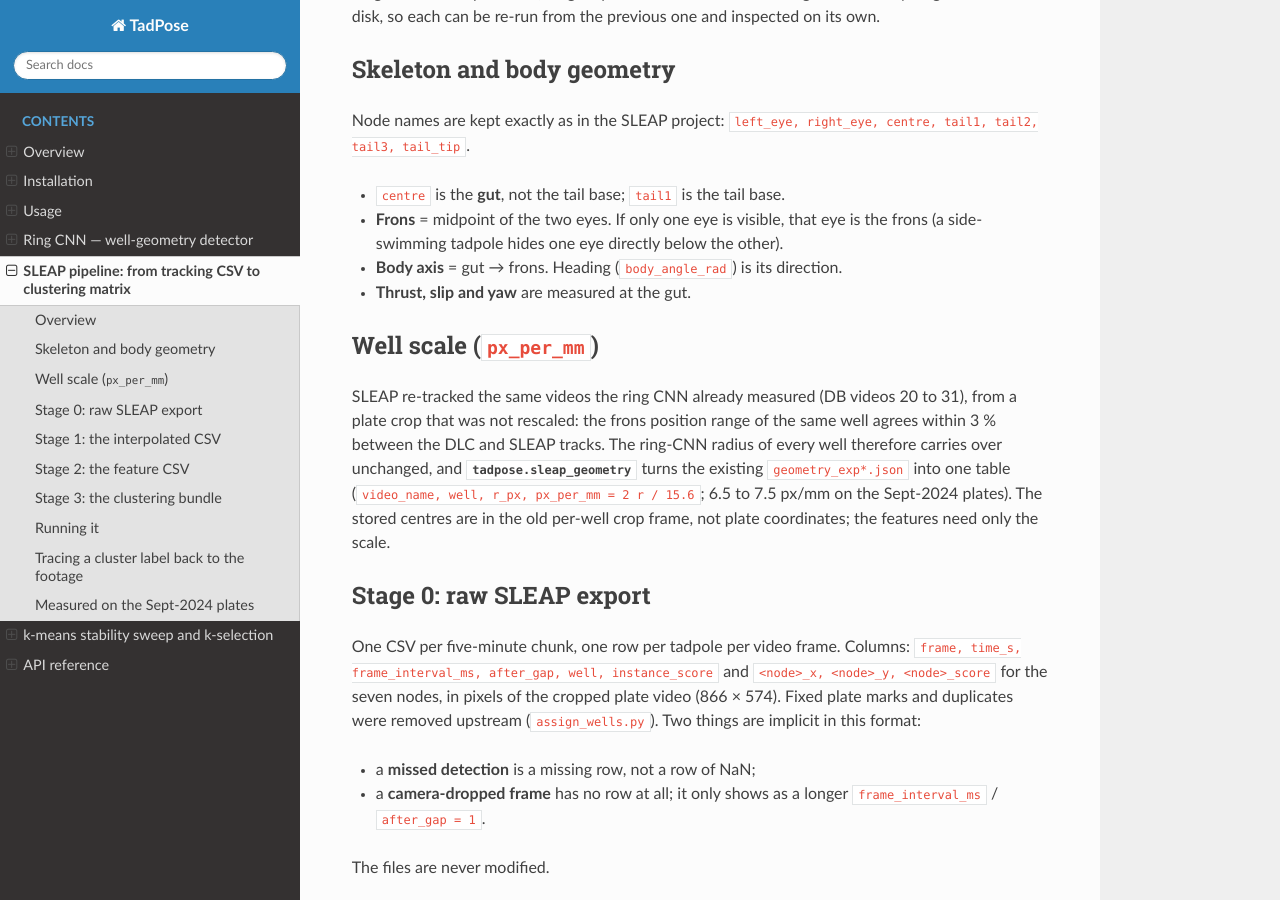
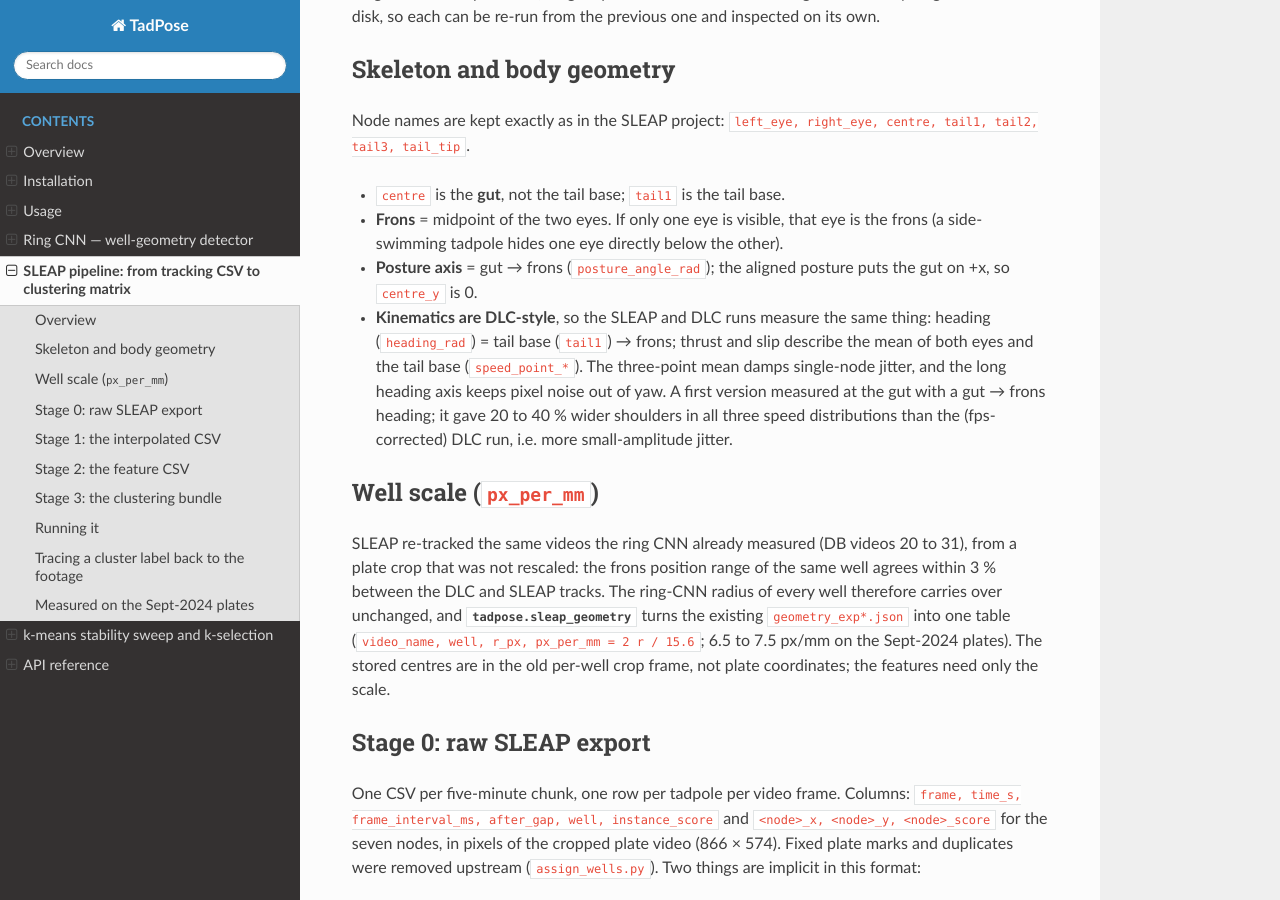
Before and after one commit to zerotonin/tadpose, a Sphinx documentation site: the page built from docs/sleap_pipeline.rst, in a window 1280 px wide and 900 px high, scrolled down 868 px. Built offline with Sphinx 7.4.7 and the Read the Docs theme 3.1.0, drawn with Linux system fonts in a browser that asks for light colours; some of the changed text lies outside the part shown.

Commit message:
docs(sleap): posture axis vs DLC-style kinematic axis, and why
Claude-Session: https://claude.ai/code/session_019A4aHrxcDrizxQyGZ25b2C

```diff
--- a/docs/sleap_pipeline.rst
+++ b/docs/sleap_pipeline.rst
@@ -41,8 +41,15 @@ Node names are kept exactly as in the SLEAP project:
 * ``centre`` is the **gut**, not the tail base; ``tail1`` is the tail base.
 * **Frons** = midpoint of the two eyes. If only one eye is visible, that eye is
   the frons (a side-swimming tadpole hides one eye directly below the other).
-* **Body axis** = gut → frons. Heading (``body_angle_rad``) is its direction.
-* **Thrust, slip and yaw** are measured at the gut.
+* **Posture axis** = gut → frons (``posture_angle_rad``); the aligned posture puts
+  the gut on +x, so ``centre_y`` is 0.
+* **Kinematics are DLC-style**, so the SLEAP and DLC runs measure the same thing:
+  heading (``heading_rad``) = tail base (``tail1``) → frons; thrust and slip
+  describe the mean of both eyes and the tail base (``speed_point_*``). The
+  three-point mean damps single-node jitter, and the long heading axis keeps
+  pixel noise out of yaw. A first version measured at the gut with a gut → frons
+  heading; it gave 20 to 40 % wider shoulders in all three speed distributions
+  than the (fps-corrected) DLC run, i.e. more small-amplitude jitter.
 
 
 Well scale (``px_per_mm``)
@@ -124,9 +131,11 @@ Stage 2: the feature CSV
 
 :mod:`tadpose.sleap_features` computes, for every slot:
 
-* ``centre_x_px, centre_y_px, frons_x_px, frons_y_px, body_angle_rad``;
-* **velocity**: ``thrust_mm_s`` (forward) and ``slip_mm_s`` (leftward) of the gut
-  displacement since the previous slot, rotated into the current body frame;
+* ``speed_point_x_px, speed_point_y_px, frons_x_px, frons_y_px, heading_rad,
+  posture_angle_rad``;
+* **velocity**: ``thrust_mm_s`` (forward) and ``slip_mm_s`` (leftward) of the
+  speed-point displacement since the previous slot, rotated into the current
+  heading frame;
   ``yaw_rad_s`` = wrapped heading change, so turning through ±π gives no 2π spike.
   Divided by the real slot interval (``time_s``) and the well's ``px_per_mm``;
 * **posture** ``<coord>_mm``: frons at the origin, gut on the +x axis, in mm.
```
